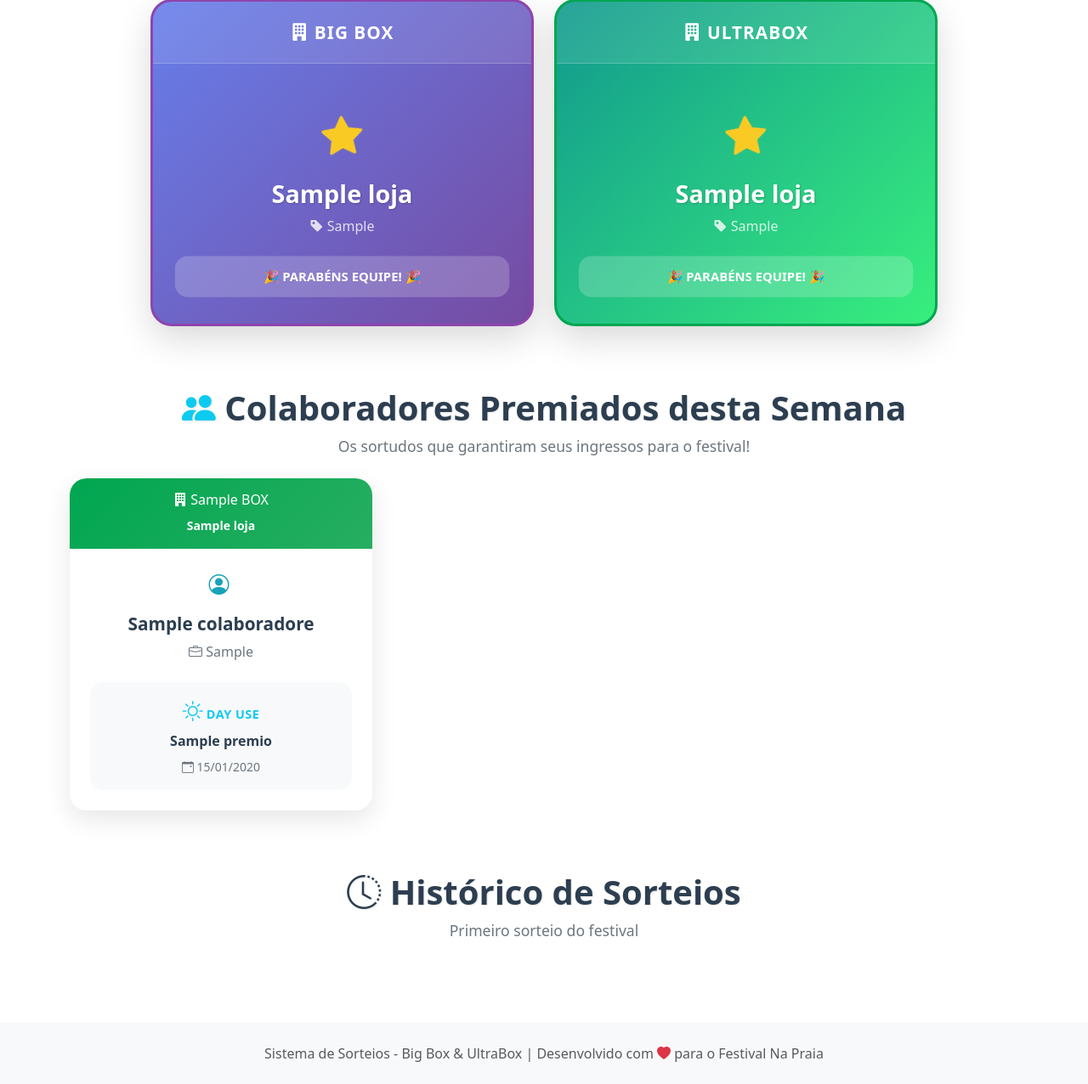
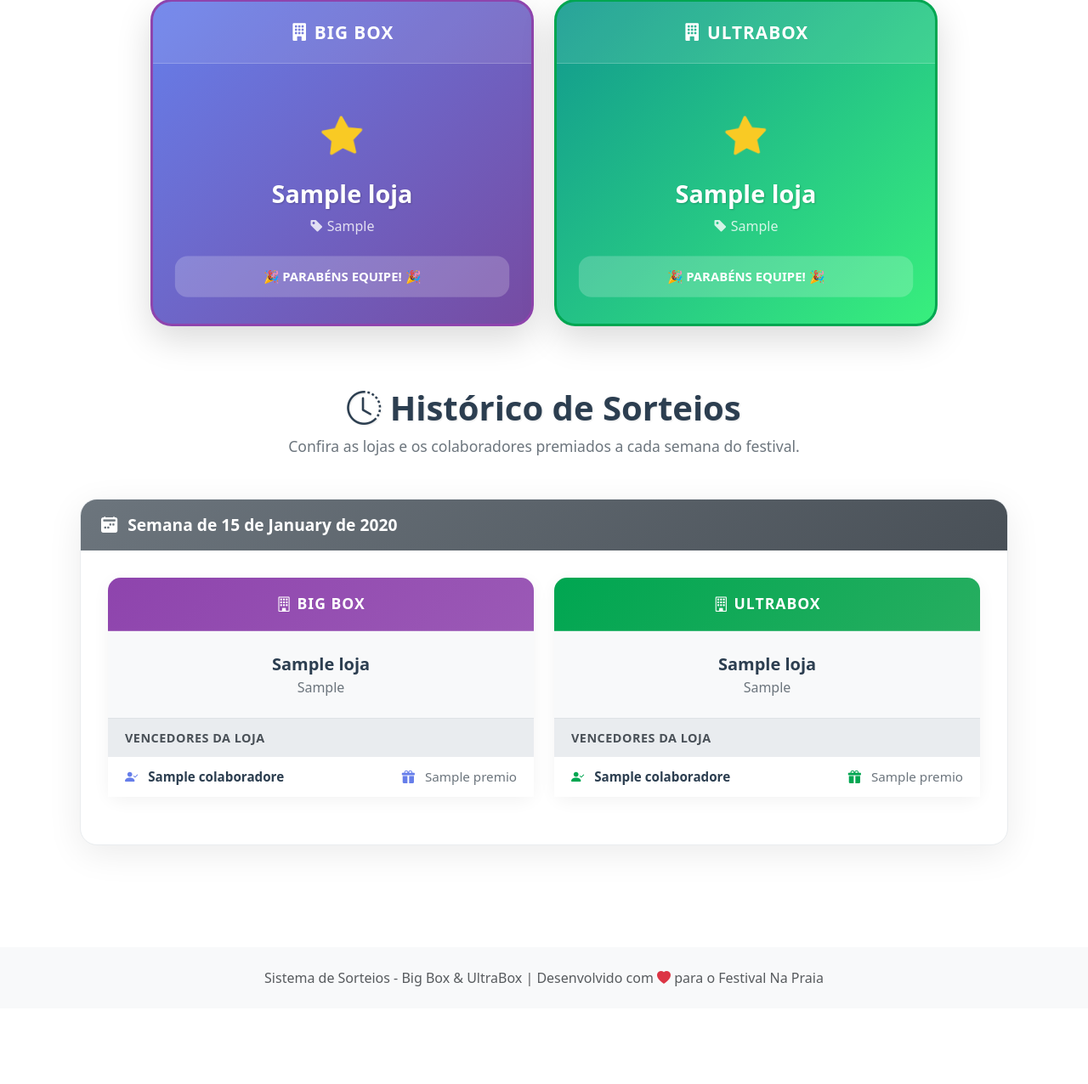
Before and after one commit to rodrigoantonioli/sorteio-bigbox, a Flask app: page / in a window 1280 px wide. Shown: the part 840-2116 px from the top of the page at 85% size. After the commit the page ends 2001 px from the top, so only its background shows below. Run offline with Flask 3, Linux system fonts and the light colour scheme; tables that the repository leaves empty hold one stand-in row (values such as "Sample post").

Commit message:
feat(historico): Melhora a página de histórico público
Refatora a busca de dados e redesenha a interface do histórico na página principal, exibindo os resultados de forma mais elegante e detalhada, com informações completas sobre lojas e colaboradores premiados.

```diff
--- a/app/routes/main.py
+++ b/app/routes/main.py
@@ -1,6 +1,6 @@
 from flask import Blueprint, render_template, redirect, url_for
 from flask_login import current_user
-from app.models import SorteioSemanal, SorteioColaborador, Loja
+from app.models import SorteioSemanal, SorteioColaborador, Loja, Colaborador
 from datetime import datetime, timedelta
 from sqlalchemy import desc
 
@@ -16,55 +16,47 @@ def index():
         else:
             return redirect(url_for('manager.dashboard'))
 
-    # Para usuários não logados, mostra a página completa do festival
-    # Busca o sorteio mais recente
-    sorteio_atual = SorteioSemanal.query.order_by(desc(SorteioSemanal.semana_inicio)).first()
-
-    # Busca TODOS os sorteios para histórico completo
-    todos_sorteios = SorteioSemanal.query.order_by(desc(SorteioSemanal.semana_inicio)).all()
-
-    # Se houver sorteio atual, busca os colaboradores sorteados
-    colaboradores_sorteados = []
-    if sorteio_atual:
-        colaboradores_sorteados = SorteioColaborador.query.filter_by(
-            sorteio_semanal_id=sorteio_atual.id
-        ).order_by(SorteioColaborador.data_sorteio.desc()).all()
-
-    # Busca todos os colaboradores sorteados de todos os sorteios
-    todos_colaboradores = SorteioColaborador.query.order_by(SorteioColaborador.data_sorteio.desc()).all()
-
-    return render_template('index.html',
-                         sorteio_atual=sorteio_atual,
-                         colaboradores_sorteados=colaboradores_sorteados,
-                         todos_sorteios=todos_sorteios,
-                         todos_colaboradores=todos_colaboradores)
+    # Para usuários não logados, processa os dados para a vitrine do festival
+    return processar_dados_vitrine()
 
 @main_bp.route('/festival')
 def festival():
     """Página festival - Sempre mostra os resultados dos sorteios (mesmo para usuários logados)"""
-    # Busca o sorteio mais recente
-    sorteio_atual = SorteioSemanal.query.order_by(desc(SorteioSemanal.semana_inicio)).first()
-
-    # Busca TODOS os sorteios para histórico completo (sem limite)
-    todos_sorteios = SorteioSemanal.query.order_by(desc(SorteioSemanal.semana_inicio)).all()
-
-    # Se houver sorteio atual, busca os colaboradores sorteados
-    colaboradores_sorteados = []
-    if sorteio_atual:
-        colaboradores_sorteados = SorteioColaborador.query.filter_by(
-            sorteio_semanal_id=sorteio_atual.id
-        ).order_by(SorteioColaborador.data_sorteio.desc()).all()
-
-    # Busca todos os colaboradores sorteados de todos os sorteios para estatísticas
-    todos_colaboradores = SorteioColaborador.query.order_by(SorteioColaborador.data_sorteio.desc()).all()
-
-    return render_template('index.html',
-                         sorteio_atual=sorteio_atual,
-                         colaboradores_sorteados=colaboradores_sorteados,
-                         todos_sorteios=todos_sorteios,
-                         todos_colaboradores=todos_colaboradores)
+    return processar_dados_vitrine()
 
 @main_bp.route('/sobre')
 def sobre():
     """Página sobre o projeto"""
     return render_template('sobre.html')
+
+def processar_dados_vitrine():
+    """Busca e organiza os dados para a página principal e de festival."""
+    # Busca o sorteio mais recente para o destaque
+    sorteio_atual = SorteioSemanal.query.order_by(desc(SorteioSemanal.semana_inicio)).first()
+
+    # Monta o histórico completo
+    historico_semanal = []
+    sorteios_semanais = SorteioSemanal.query.order_by(desc(SorteioSemanal.semana_inicio)).all()
+
+    for sorteio in sorteios_semanais:
+        vencedores_big = SorteioColaborador.query.join(Colaborador).filter(
+            SorteioColaborador.sorteio_semanal_id == sorteio.id,
+            Colaborador.loja_id == sorteio.loja_big_id
+        ).all()
+
+        vencedores_ultra = SorteioColaborador.query.join(Colaborador).filter(
+            SorteioColaborador.sorteio_semanal_id == sorteio.id,
+            Colaborador.loja_id == sorteio.loja_ultra_id
+        ).all()
+
+        historico_semanal.append({
+            'semana_inicio': sorteio.semana_inicio,
+            'loja_big': sorteio.loja_big,
+            'loja_ultra': sorteio.loja_ultra,
+            'vencedores_big': vencedores_big,
+            'vencedores_ultra': vencedores_ultra
+        })
+
+    return render_template('index.html',
+                         sorteio_atual=sorteio_atual,
+                         historico_semanal=historico_semanal)
--- a/app/static/css/style.css
+++ b/app/static/css/style.css
@@ -2816,3 +2816,121 @@ main {
 .card:hover .card-img-top {
     transform: scale(1.02);
 }
+
+/* ========================================
+   HISTÓRICO DE SORTEIOS PÚBLICO
+======================================== */
+.semana-sorteio-card {
+    background-color: #ffffff;
+    border-radius: 20px;
+    box-shadow: 0 10px 40px rgba(0, 0, 0, 0.08);
+    border: 1px solid #e9ecef;
+    overflow: hidden;
+    transition: all 0.3s ease;
+}
+
+.semana-header {
+    background: linear-gradient(135deg, #6c757d, #495057);
+    color: white;
+    padding: 1rem 1.5rem;
+    font-size: 1.2rem;
+    font-weight: 700;
+    display: flex;
+    align-items: center;
+    gap: 0.75rem;
+}
+
+.semana-body {
+    padding: 2rem;
+}
+
+.loja-historico-card {
+    border-radius: 15px;
+    box-shadow: 0 5px 20px rgba(0, 0, 0, 0.05);
+    background-color: #f8f9fa;
+    height: 100%;
+    display: flex;
+    flex-direction: column;
+}
+
+.loja-historico-header {
+    padding: 1.25rem;
+    text-align: center;
+    color: white;
+    border-bottom: 1px solid rgba(255, 255, 255, 0.2);
+    border-radius: 15px 15px 0 0;
+}
+
+.loja-historico-big .loja-historico-header {
+    background: linear-gradient(135deg, #8e44ad, #9b59b6);
+}
+
+.loja-historico-ultra .loja-historico-header {
+    background: linear-gradient(135deg, #00a651, #27ae60);
+}
+
+.loja-historico-header h3 {
+    margin: 0;
+    font-size: 1.1rem;
+    font-weight: 700;
+    text-transform: uppercase;
+    letter-spacing: 1px;
+}
+
+.loja-historico-content {
+    padding: 1.5rem;
+    text-align: center;
+    flex-grow: 1;
+}
+
+.loja-historico-nome {
+    font-size: 1.25rem;
+    font-weight: 800;
+    color: #2c3e50;
+}
+
+.loja-historico-codigo {
+    color: #6c757d;
+    font-weight: 500;
+}
+
+.vencedores-header {
+    font-weight: 700;
+    color: #495057;
+    padding: 0.75rem 1.25rem;
+    background-color: #e9ecef;
+    border-top: 1px solid #dee2e6;
+    font-size: 0.9rem;
+    text-transform: uppercase;
+    letter-spacing: 0.5px;
+}
+
+.vencedor-item {
+    display: flex;
+    justify-content: space-between;
+    align-items: center;
+    padding: 0.75rem 1.25rem;
+    font-size: 0.95rem;
+}
+
+.vencedor-nome {
+    font-weight: 600;
+    color: #2c3e50;
+}
+
+.vencedor-premio {
+    font-weight: 500;
+    color: #6c757d;
+    text-align: right;
+}
+
+.vencedor-nome i,
+.vencedor-premio i {
+    margin-right: 0.5rem;
+    color: #667eea;
+}
+
+.loja-historico-ultra .vencedor-nome i,
+.loja-historico-ultra .vencedor-premio i {
+    color: #00a651;
+}
--- a/app/templates/index.html
+++ b/app/templates/index.html
@@ -159,65 +159,92 @@
 {% endif %}
 
 <!-- Histórico Completo de Sorteios -->
-{% if todos_sorteios %}
-<div class="historico-section">
+{% if historico_semanal %}
+<div class="container mt-5">
     <div class="row">
         <div class="col-12">
-            <div class="section-header text-center mb-4">
-                <h3 class="section-title">
-                    <i class="bi bi-clock-history"></i>
-                    {% if sorteio_atual %}Histórico de Sorteios{% else %}Sorteios Realizados{% endif %}
-                </h3>
+            <div class="section-header text-center mb-5">
+                <h2 class="section-title">
+                    <i class="bi bi-clock-history"></i> Histórico de Sorteios
+                </h2>
                 <p class="section-subtitle">
-                    {% if todos_sorteios|length > 1 %}
-                        {{ todos_sorteios|length }} sorteios realizados no total
-                    {% else %}
-                        Primeiro sorteio do festival
-                    {% endif %}
+                    Confira as lojas e os colaboradores premiados a cada semana do festival.
                 </p>
             </div>
+        </div>
+    </div>
 
-            <div class="historico-grid">
-                <div class="row">
-                    {% for sorteio in todos_sorteios %}
-                    {% if not sorteio_atual or sorteio.id != sorteio_atual.id %}
-                    <div class="col-lg-4 col-md-6 mb-4">
-                        <div class="historico-card">
-                            <div class="historico-header">
-                                <div class="historico-data">
-                                    <i class="bi bi-calendar-week"></i>
-                                    {{ sorteio.semana_inicio.strftime('%d/%m/%Y') }}
+    {% for semana in historico_semanal %}
+    <div class="semana-sorteio-card mb-5">
+        <div class="semana-header">
+            <i class="bi bi-calendar2-week-fill"></i>
+            Semana de {{ semana.semana_inicio.strftime('%d de %B de %Y') }}
+        </div>
+        <div class="semana-body">
+            <div class="row">
+                <!-- Loja BIG -->
+                <div class="col-md-6 mb-4">
+                    <div class="loja-historico-card loja-historico-big">
+                        <div class="loja-historico-header">
+                            <h3><i class="bi bi-building"></i> BIG BOX</h3>
+                        </div>
+                        <div class="loja-historico-content">
+                            <div class="loja-historico-nome">{{ semana.loja_big.nome }}</div>
+                            <div class="loja-historico-codigo">{{ semana.loja_big.codigo }}</div>
+                        </div>
+                        {% if semana.vencedores_big %}
+                        <div class="vencedores-header">Vencedores da Loja</div>
+                        <ul class="list-group list-group-flush">
+                            {% for sorteio in semana.vencedores_big %}
+                            <li class="list-group-item vencedor-item">
+                                <div class="vencedor-nome">
+                                    <i class="bi bi-person-check-fill"></i>
+                                    {{ sorteio.colaborador.nome }}
                                 </div>
-                            </div>
-                            <div class="historico-content">
-                                <div class="historico-loja historico-big">
-                                    <span class="bandeira-badge">BIG</span>
-                                    <span class="loja-nome-historico">{{ sorteio.loja_big.nome }}</span>
+                                <div class="vencedor-premio">
+                                    <i class="bi bi-gift-fill"></i>
+                                    {{ sorteio.premio.nome }}
                                 </div>
-                                <div class="historico-loja historico-ultra">
-                                    <span class="bandeira-badge">ULTRA</span>
-                                    <span class="loja-nome-historico">{{ sorteio.loja_ultra.nome }}</span>
+                            </li>
+                            {% endfor %}
+                        </ul>
+                        {% endif %}
+                    </div>
+                </div>
+
+                <!-- Loja ULTRA -->
+                <div class="col-md-6 mb-4">
+                    <div class="loja-historico-card loja-historico-ultra">
+                        <div class="loja-historico-header">
+                            <h3><i class="bi bi-building"></i> ULTRABOX</h3>
+                        </div>
+                        <div class="loja-historico-content">
+                            <div class="loja-historico-nome">{{ semana.loja_ultra.nome }}</div>
+                            <div class="loja-historico-codigo">{{ semana.loja_ultra.codigo }}</div>
+                        </div>
+                        {% if semana.vencedores_ultra %}
+                        <div class="vencedores-header">Vencedores da Loja</div>
+                        <ul class="list-group list-group-flush">
+                            {% for sorteio in semana.vencedores_ultra %}
+                            <li class="list-group-item vencedor-item">
+                                <div class="vencedor-nome">
+                                    <i class="bi bi-person-check-fill"></i>
+                                    {{ sorteio.colaborador.nome }}
                                 </div>
-
-                                {% if todos_colaboradores %}
-                                    {% set colaboradores_semana = todos_colaboradores|selectattr('sorteio_semanal_id', 'equalto', sorteio.id)|list %}
-                                    {% if colaboradores_semana %}
-                                    <div class="historico-stats">
-                                        <small class="text-muted">
-                                            <i class="bi bi-people"></i> {{ colaboradores_semana|length }} colaborador{% if colaboradores_semana|length > 1 %}es{% endif %} premiado{% if colaboradores_semana|length > 1 %}s{% endif %}
-                                        </small>
-                                    </div>
-                                    {% endif %}
-                                {% endif %}
-                            </div>
-                        </div>
+                                <div class="vencedor-premio">
+                                    <i class="bi bi-gift-fill"></i>
+                                    {{ sorteio.premio.nome }}
+                                </div>
+                            </li>
+                            {% endfor %}
+                        </ul>
+                        {% endif %}
                     </div>
-                    {% endif %}
-                    {% endfor %}
                 </div>
             </div>
         </div>
     </div>
+    {% endfor %}
 </div>
 {% else %}
 <!-- Nenhum Sorteio Realizado -->
```
